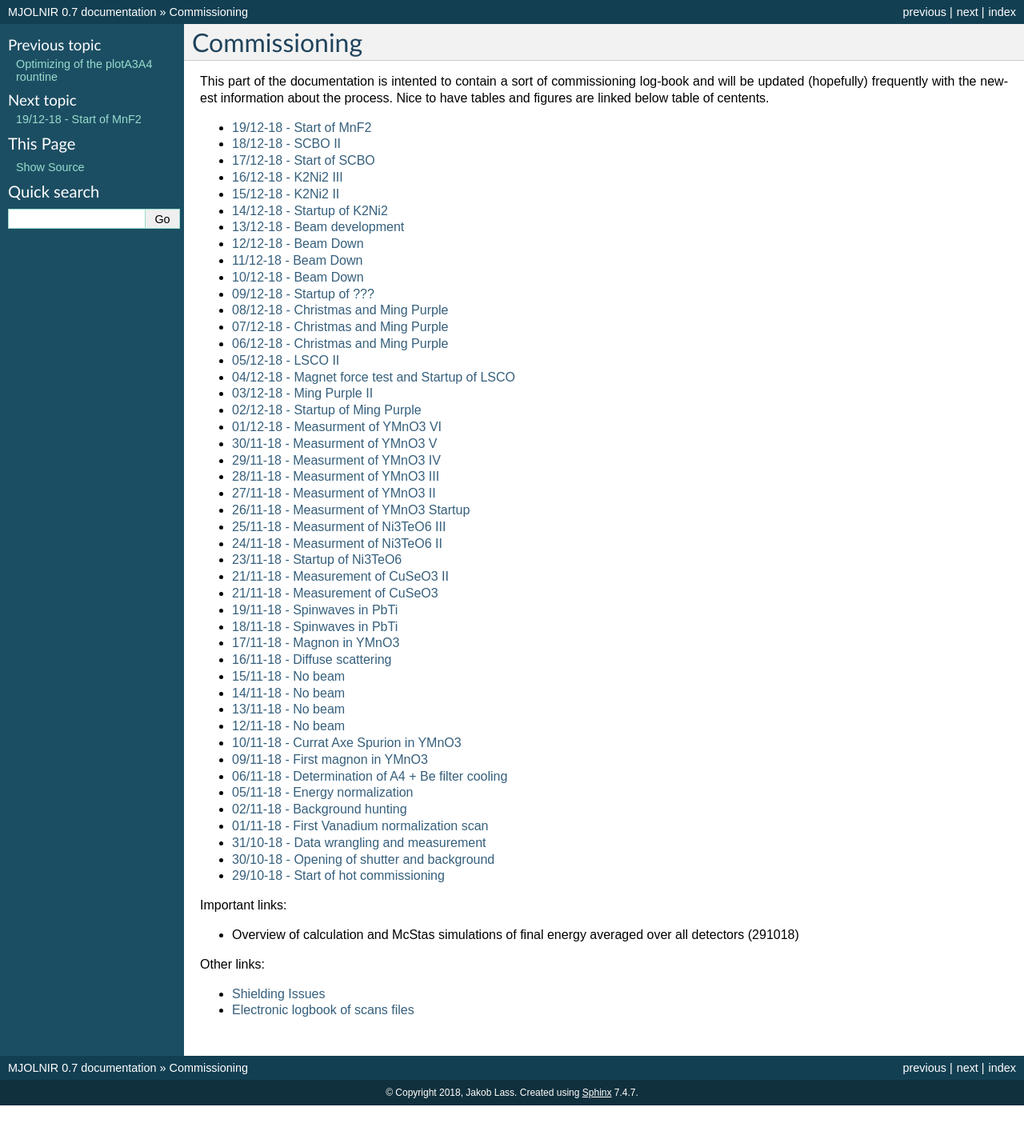
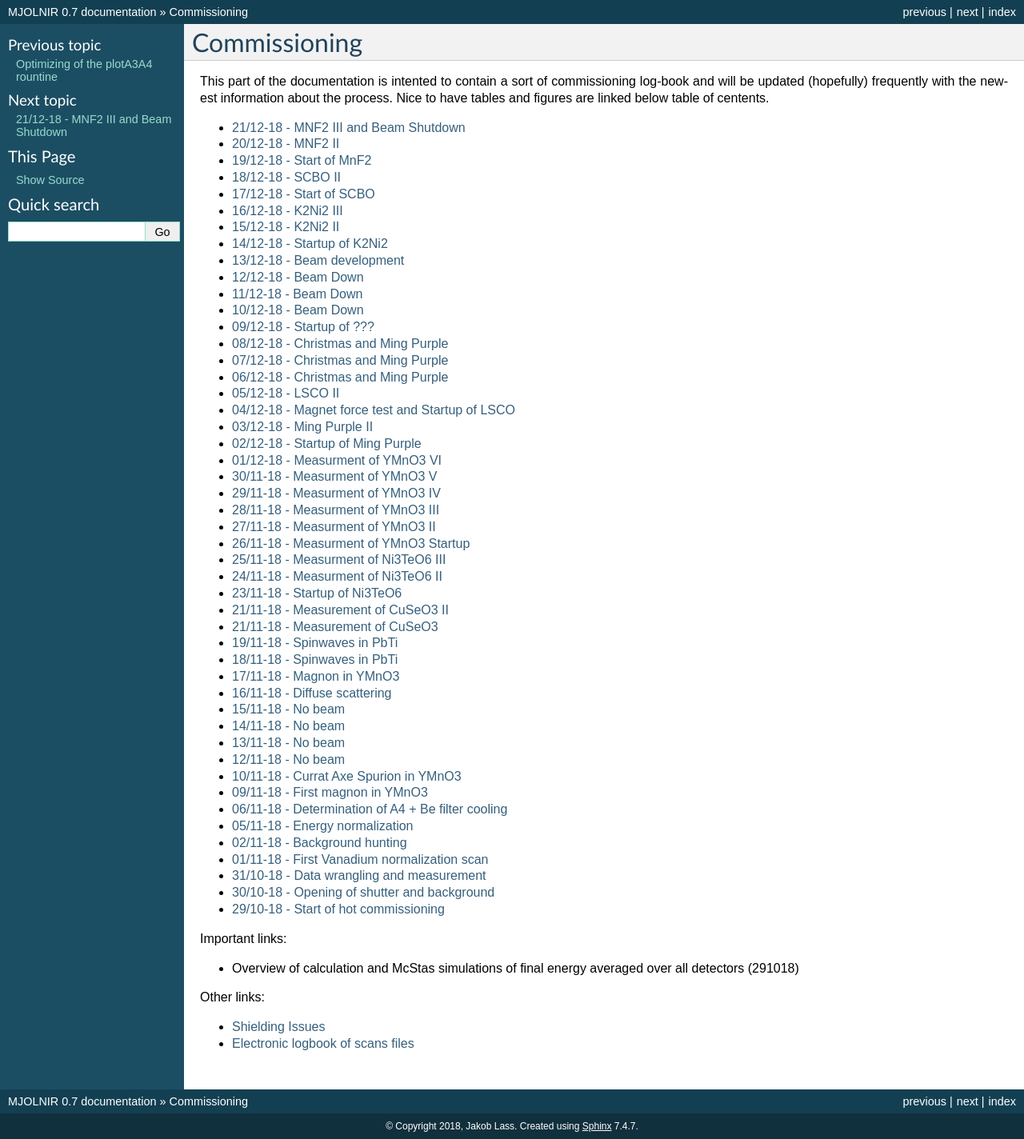
Before and after one commit to MJOLNIRPackage/MJOLNIR, a Sphinx documentation site: the page built from docs/Commissioning/Commissioning.rst, in a window 1280 px wide. Shown: the whole page at 80% size. Built offline with Sphinx 7.4.7, drawn with Linux system fonts in a browser that asks for light colours; before the commit the page ends 1382 px from its top, so only the background shows below that.

Commit message:
Update commissioning with last two days measurements

```diff
--- /dev/null
+++ b/docs/Commissioning/201218.rst
@@ -0,0 +1,4 @@
+20/12-18 - MNF2 II
+^^^^^^^^^^^^^^^^^^
+
+Continuation of MNF2 measurement.
--- /dev/null
+++ b/docs/Commissioning/211218.rst
@@ -0,0 +1,4 @@
+21/12-18 - MNF2 III and Beam Shutdown
+^^^^^^^^^^^^^^^^^^^^^^^^^^^^^^^^^^^^^
+
+End of MNF2 measurement and beam shutdown at 06:00.
--- a/docs/Commissioning/Commissioning.rst
+++ b/docs/Commissioning/Commissioning.rst
@@ -57,6 +57,8 @@ This part of the documentation is intented to contain a sort of commissioning lo
    171218
    181218
    191218
+   201218
+   211218
 
 Important links:
 
```
